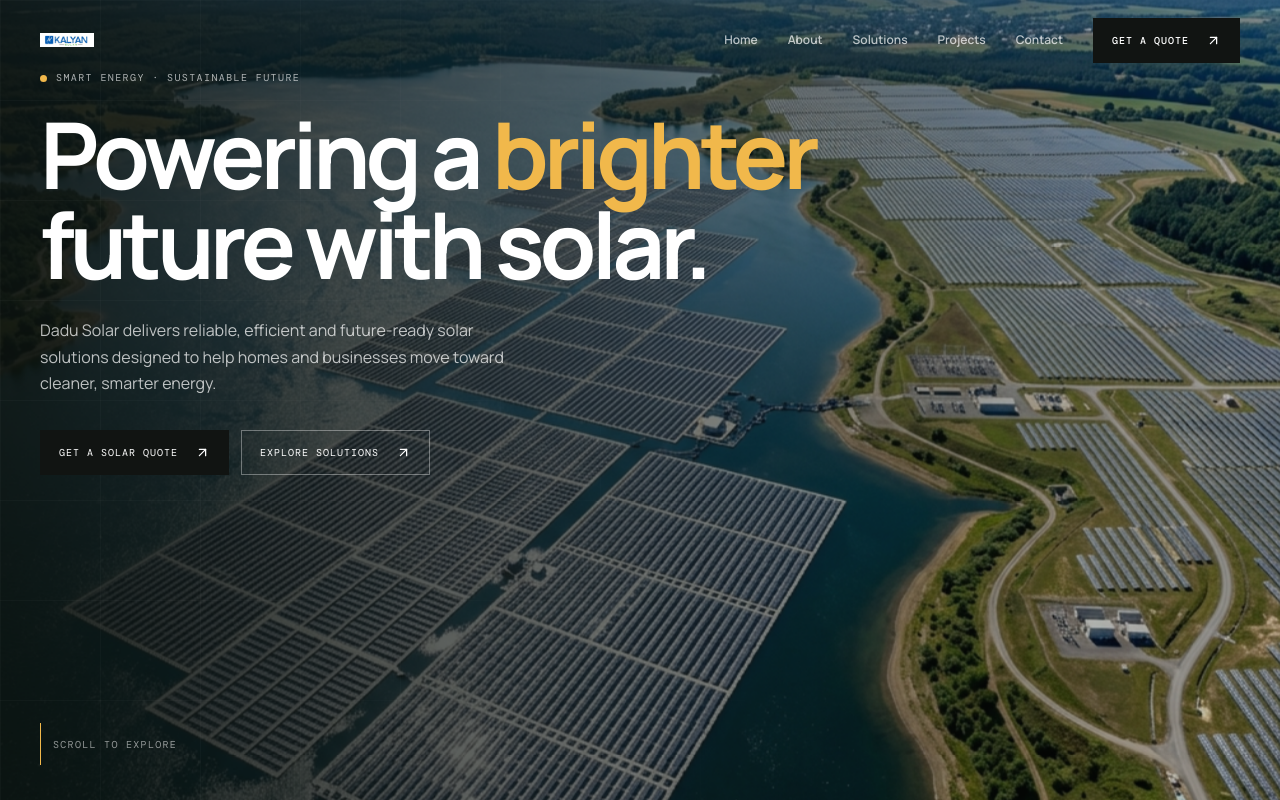
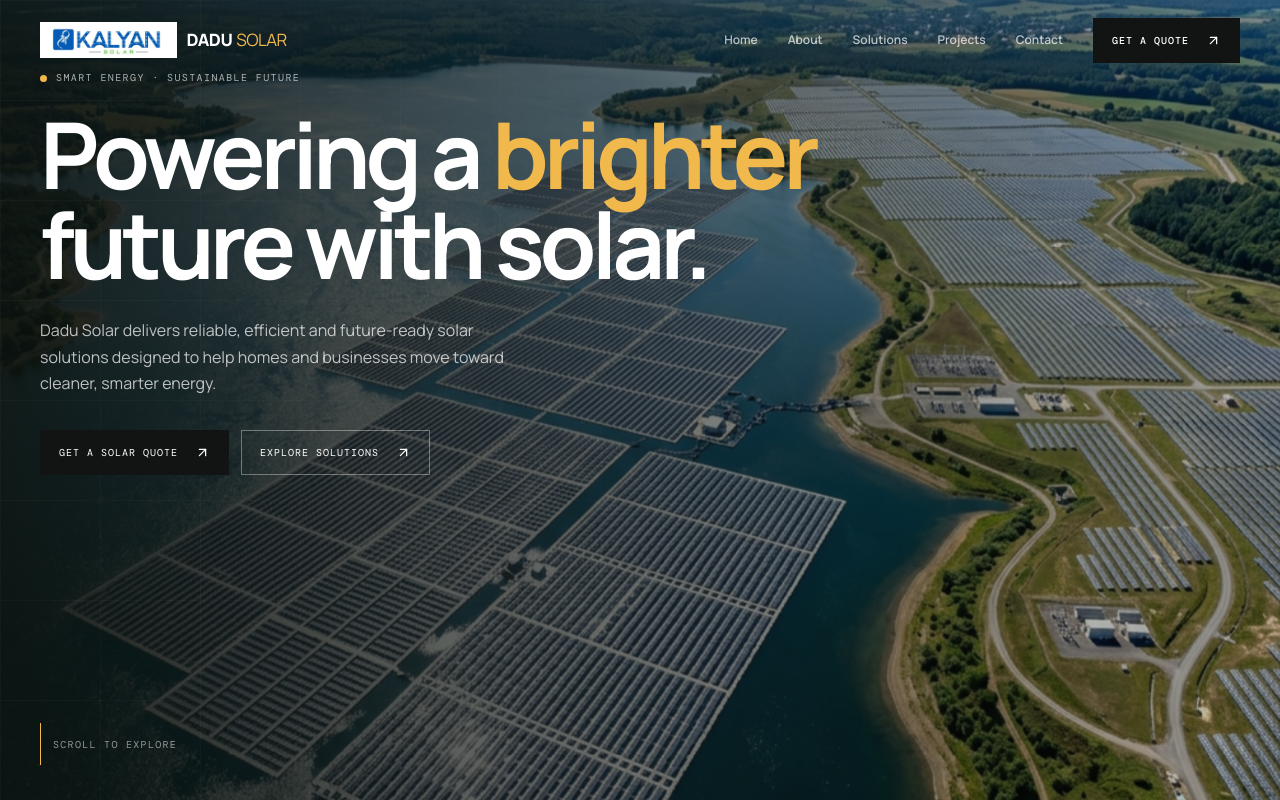
Before and after one commit to vishwambhar-singh/dadusolar, a React (Vite) app in the folder client/: page / in a window 1280 px wide. Shown: the top 800 px of the page. Built offline with nearby package versions, Linux system fonts and the light colour scheme.

Commit message:
Update Logo component with fallback SVG and logo.png support

```diff
--- a/client/src/App.tsx
+++ b/client/src/App.tsx
@@ -7,7 +7,28 @@ import { getAssetUrl } from './lib/utils';
 const C = { gold: '#f1b84b', green: '#91ad63', ink: '#111412', soft: '#f4f5f0', slate: '#6d756d' };
 
 function useReveal() { const [location] = useLocation(); useEffect(() => { const els = document.querySelectorAll('.reveal'); const io = new IntersectionObserver(entries => entries.forEach(e => e.isIntersecting && e.target.classList.add('is-visible')), { threshold: .12 }); els.forEach(el => io.observe(el)); return () => io.disconnect(); }, [location]); }
-function Logo() { return <Link href="/" className="brand"><img className="brand-logo" src={getAssetUrl('/manus-storage/dadu-solar-logo_5853dbb0.png')} alt="Dadu Solar" /></Link>; }
+function Logo() {
+  const [imgError, setImgError] = useState(false);
+  return (
+    <Link href="/" className="brand">
+      {!imgError ? (
+        <img
+          className="brand-logo"
+          src={getAssetUrl('/manus-storage/dadu-solar-logo_5853dbb0.png')}
+          onError={() => setImgError(true)}
+          alt="Dadu Solar"
+        />
+      ) : (
+        <svg width="32" height="32" viewBox="0 0 36 36" fill="none" xmlns="http://www.w3.org/2000/svg">
+          <rect width="36" height="36" rx="8" fill="#111412" />
+          <circle cx="18" cy="18" r="7" fill="#f1b84b" />
+          <path d="M18 4V8M18 28V32M4 18H8M28 18H32M8.1 8.1L10.9 10.9M25.1 25.1L27.9 27.9M8.1 27.9L10.9 25.1M25.1 10.9L27.9 8.1" stroke="#91ad63" strokeWidth="2" strokeLinecap="round" />
+        </svg>
+      )}
+      <span className="brand-title">DADU <b>SOLAR</b></span>
+    </Link>
+  );
+}
 function ScrollToTop() {
   const [location] = useLocation();
 
```
Also changed, not shown: client/public/logo.png (added), client/src/index.css, logo.png (added).
